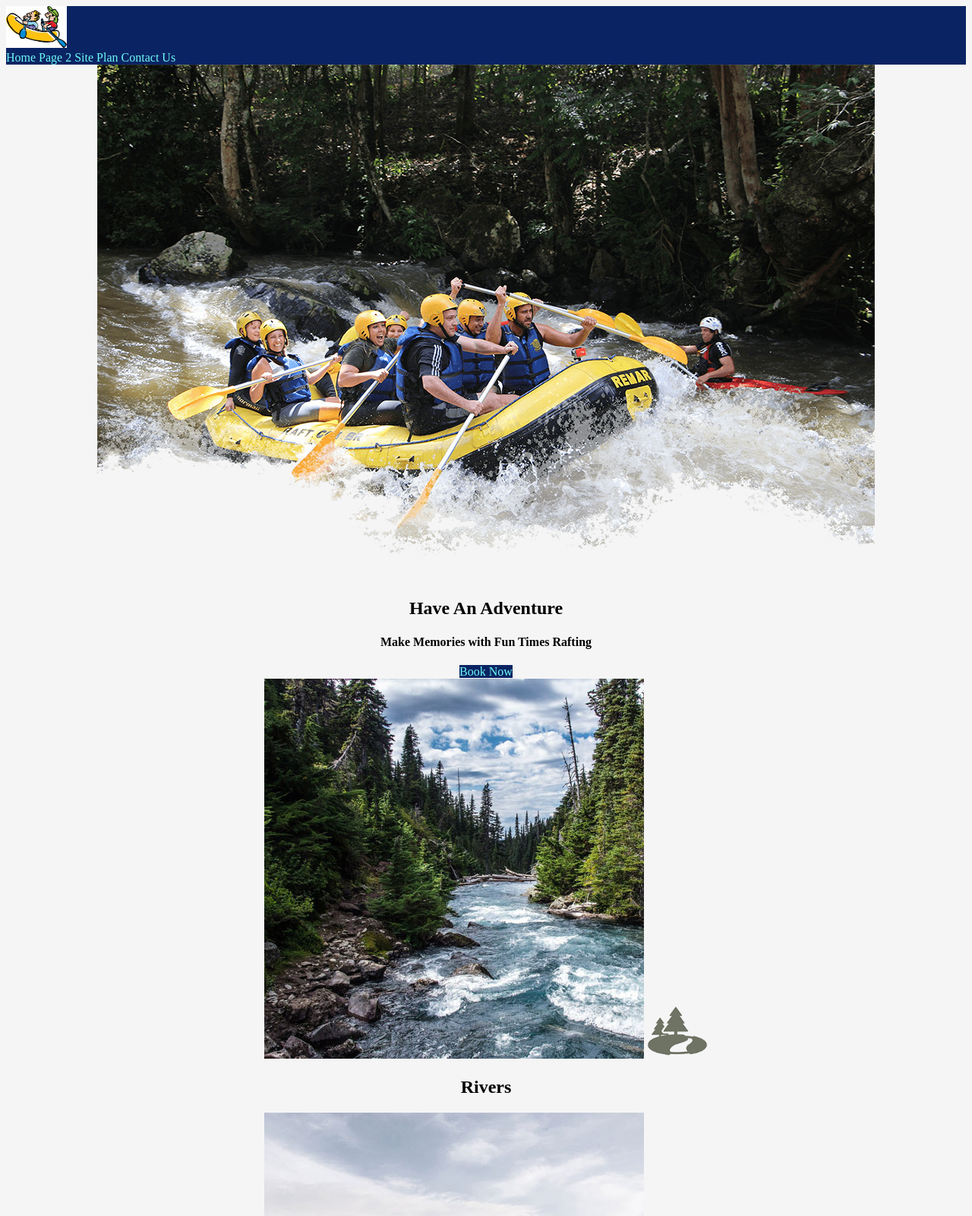
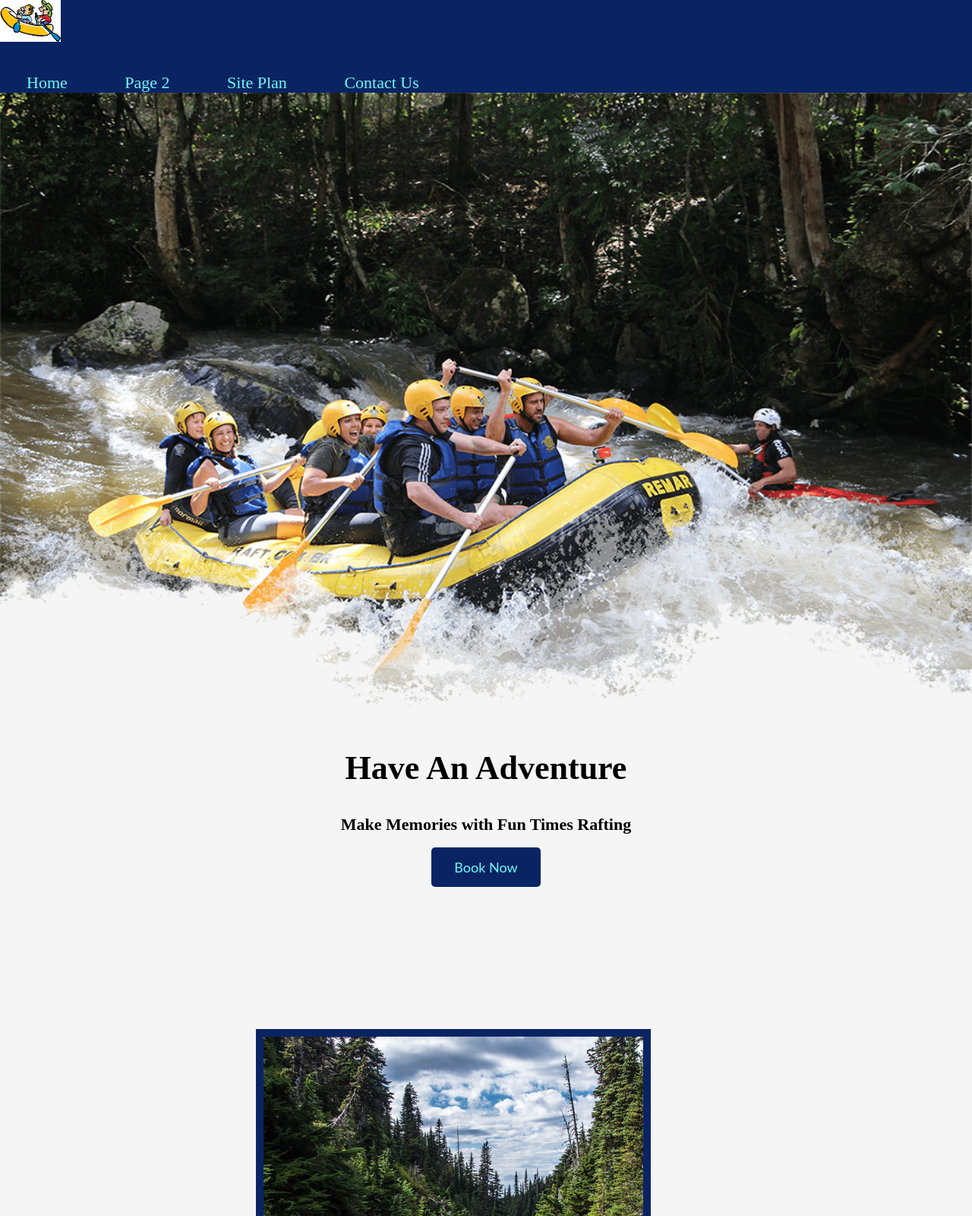
Before and after one commit to clybb/wwr, a plain HTML site: page index.html in a window 1280 px wide. Shown: the top 1600 px of the page at 76% size. Drawn offline with Linux system fonts and the light colour scheme; a web font is replaced by a local one.

Commit message:
CSS changes

```diff
--- a/styles/style.css
+++ b/styles/style.css
@@ -1,13 +1,20 @@
+@import url('https://fonts.googleapis.com/css2?family=Yaldevi&display=swap|Lato');
+
+
+
 #hero img {
     display: block;
     max-width: 1600px;
     margin: 0 auto;
+    width: 100%;
 }
 nav a{
     text-align: center;
     background-color: #0A2463;
     color: #6ef9f5;
     text-decoration: none;
+    padding: 35px;
+
 }
 #hero-msg h1, #hero-msg h4 {
     text-align: center;
@@ -24,6 +31,9 @@ main section {
 }
 body {
     background-color: whitesmoke;
+    font-size: 22px;
+    margin: 0;
+    padding: 0;
 }
 header {
     background-color: #0A2463;
@@ -36,6 +46,12 @@ nav a:hover {
     background-color: #0A2463;
     color: #6ef9f5;
     text-decoration: none;
+    font-family: Lato;
+    font-size: 18px;
+    padding: 15px 30px;
+    margin-top: 50px;
+    border-radius: 5px;
+
 }
 .book:hover, .join:hover {
     background-color: #6C91C2;
@@ -43,12 +59,20 @@ nav a:hover {
 }
 .msg {
     background-color: #0A2463;
+    font-family: Lato;
+    line-height: 1.5em;
+    padding: 35px;
 }
 footer {
     background-color: #6C91C2;
+    padding: 25px 50px;
+    margin-top: 200px;
 }
 .home-title {
     color: black;
+    font-family: Yaldevi;
+    font-size: 2em;
+    margin-top: 10px;
 }
 h4 {
     color: black;
@@ -58,12 +82,15 @@ h4 {
 }
 .msg p {
     color: #6ef9f5;
+    font-size: .8em;
+    padding-bottom: 15px;
 }
 footer h3 {
     color: #6ef9f5;
 }
 footer a {
     color: #6ef9f5;
+    font-family: Lato;
 }
 footer a:hover {
     color: #0A2463;
@@ -75,3 +102,28 @@ footer a:hover {
 footer h3 a:hover {
     text-decoration: underline;
 }
+h2 {
+    font-family: Lato;
+    margin: 0;
+}
+#logo_link {
+    padding-top: 5px;
+}
+.icon {
+    padding-top: 10px;
+}
+footer .social img {
+    padding-top: 15px;
+}
+.rivers-card, .camping-card, .rapids-card {
+    margin: 200px 0;
+}
+.card-img {
+    border: 10px solid #0A2463;
+}
+main section img {
+    box-sizing: border-box;
+}
+.logo {
+    margin-bottom: 35px;
+}
```
